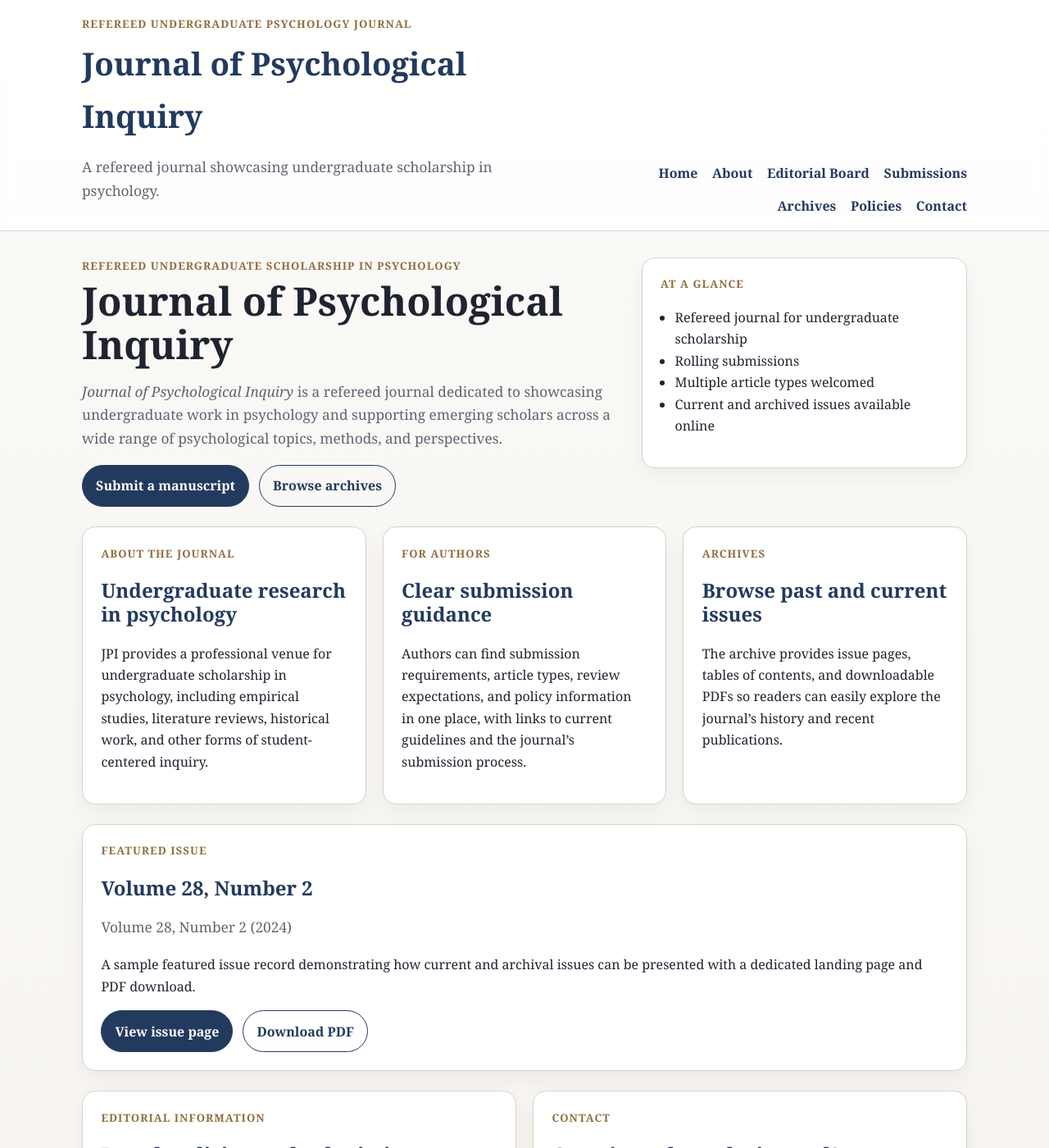
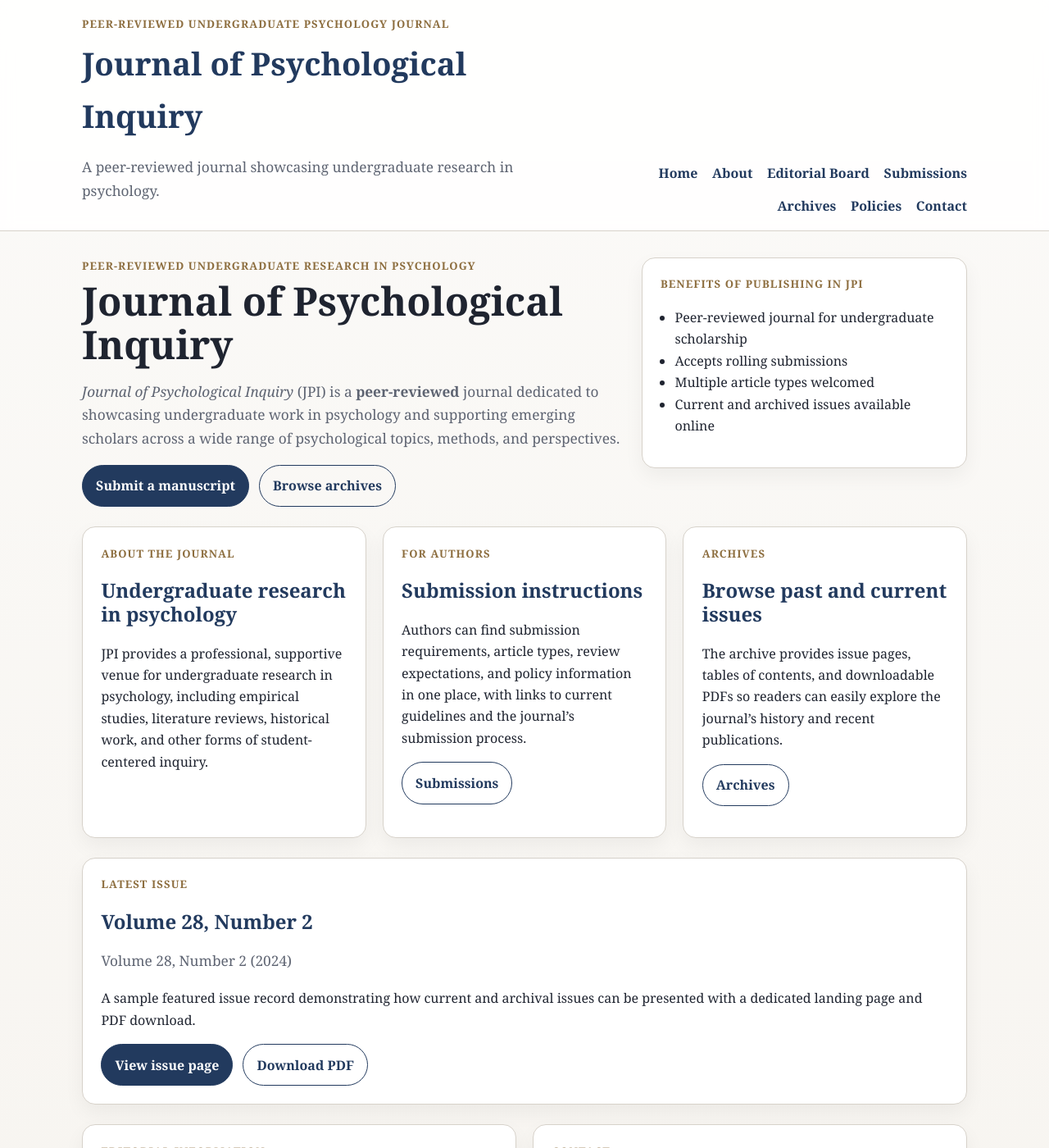
Before and after one commit to tomfaulkenberry/jpi, a Jekyll site: the page built from index.md, in a window 1280 px wide and 1400 px high. Shown: the whole window at 82% size. Built offline with Jekyll 4.4.1, drawn with Linux system fonts in a browser that asks for light colours; some of the changed text lies outside the part shown.

Commit message:
finished index.md and begin other substantive edits

```diff
--- a/_config.yml
+++ b/_config.yml
@@ -1,5 +1,5 @@
 title: Journal of Psychological Inquiry
-description: A refereed journal showcasing undergraduate scholarship in psychology.
+description: A peer-reviewed journal showcasing undergraduate research in psychology.
 baseurl: "/jpi"
 url: "https://tomfaulkenberry.github.io"
 markdown: kramdown
--- a/_includes/footer.html
+++ b/_includes/footer.html
@@ -2,7 +2,7 @@
   <div class="container footer-grid">
     <div>
       <h2>Journal of Psychological Inquiry</h2>
-      <p>A simple, maintainable Jekyll structure for a faculty-managed journal website.</p>
+      <p>A peer-reviewed journal showcasing undergraduate research in psychology.</p>
     </div>
     <div>
       <h3>Quick links</h3>
--- a/_includes/header.html
+++ b/_includes/header.html
@@ -1,7 +1,7 @@
 <header class="site-header">
   <div class="container masthead">
     <div>
-      <p class="site-kicker">Refereed undergraduate psychology journal</p>
+      <p class="site-kicker">Peer-reviewed undergraduate psychology journal</p>
       <a class="site-title" href="{{ '/' | relative_url }}">{{ site.title }}</a>
       <p class="site-description">{{ site.description }}</p>
     </div>
--- a/index.md
+++ b/index.md
@@ -6,19 +6,19 @@ title: Home
 
 <section class="home-hero">
   <div>
-    <p class="eyebrow">Refereed undergraduate scholarship in psychology</p>
+    <p class="eyebrow">Peer-reviewed undergraduate research in psychology</p>
     <h1>Journal of Psychological Inquiry</h1>
-    <p class="lead"><em>Journal of Psychological Inquiry</em> is a refereed journal dedicated to showcasing undergraduate work in psychology and supporting emerging scholars across a wide range of psychological topics, methods, and perspectives.</p>
+    <p class="lead"><em>Journal of Psychological Inquiry</em> (JPI) is a <b>peer-reviewed</b> journal dedicated to showcasing undergraduate work in psychology and supporting emerging scholars across a wide range of psychological topics, methods, and perspectives.</p>
     <div class="button-row">
       <a class="button" href="{{ '/submissions/' | relative_url }}">Submit a manuscript</a>
       <a class="button button-secondary" href="{{ '/archives/' | relative_url }}">Browse archives</a>
     </div>
   </div>
   <aside class="hero-panel card">
-    <p class="eyebrow">At a glance</p>
+    <p class="eyebrow">Benefits of publishing in JPI</p>
     <ul class="checklist">
-      <li>Refereed journal for undergraduate scholarship</li>
-      <li>Rolling submissions</li>
+      <li>Peer-reviewed journal for undergraduate scholarship</li>
+      <li>Accepts rolling submissions</li>
       <li>Multiple article types welcomed</li>
       <li>Current and archived issues available online</li>
     </ul>
@@ -29,24 +29,28 @@ title: Home
   <article class="card">
     <p class="eyebrow">About the journal</p>
     <h2>Undergraduate research in psychology</h2>
-    <p>JPI provides a professional venue for undergraduate scholarship in psychology, including empirical studies, literature reviews, historical work, and other forms of student-centered inquiry.</p>
+    <p>JPI provides a professional, supportive venue for undergraduate research in psychology, including empirical studies, literature reviews, historical work, and other forms of student-centered inquiry.</p>
   </article>
   <article class="card">
     <p class="eyebrow">For authors</p>
-    <h2>Clear submission guidance</h2>
+    <h2>Submission instructions</h2>
     <p>Authors can find submission requirements, article types, review expectations, and policy information in one place, with links to current guidelines and the journal’s submission process.</p>
+    <p><a class="button button-secondary" href="{{ '/submissions/' | relative_url }}">Submissions</a></p>
+
   </article>
   <article class="card">
     <p class="eyebrow">Archives</p>
     <h2>Browse past and current issues</h2>
     <p>The archive provides issue pages, tables of contents, and downloadable PDFs so readers can easily explore the journal’s history and recent publications.</p>
+    <p><a class="button button-secondary" href="{{ '/archives/' | relative_url }}">Archives</a></p>
+
   </article>
 </section>
 
 {% if featured_issue %}
 <section class="current-issue card">
   <div>
-    <p class="eyebrow">Featured issue</p>
+    <p class="eyebrow">Latest issue</p>
     <h2>{{ featured_issue.title }}</h2>
     <p class="lead">Volume {{ featured_issue.volume }}, Number {{ featured_issue.number }} ({{ featured_issue.year }})</p>
     <p>{{ featured_issue.summary }}</p>
```
Also changed, not shown: other parts of _includes/footer.html (+1 -1 lines).
